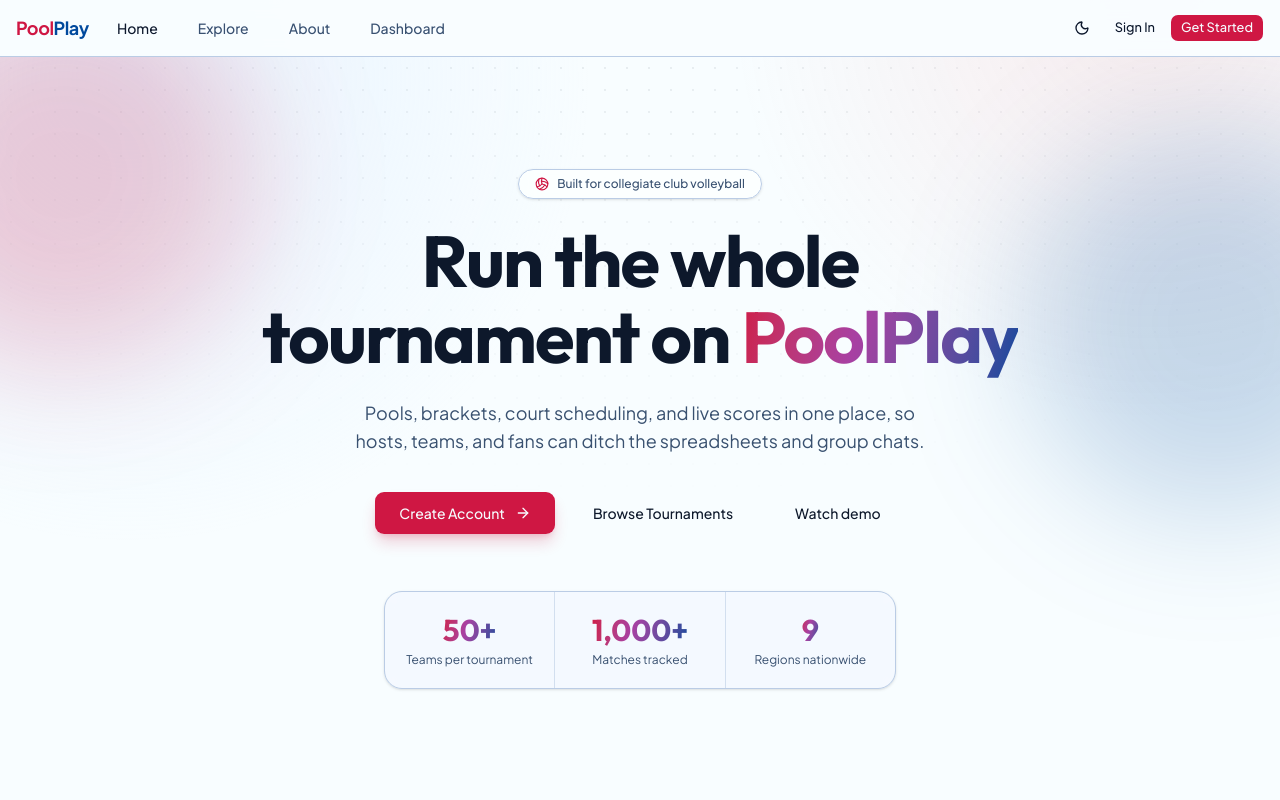
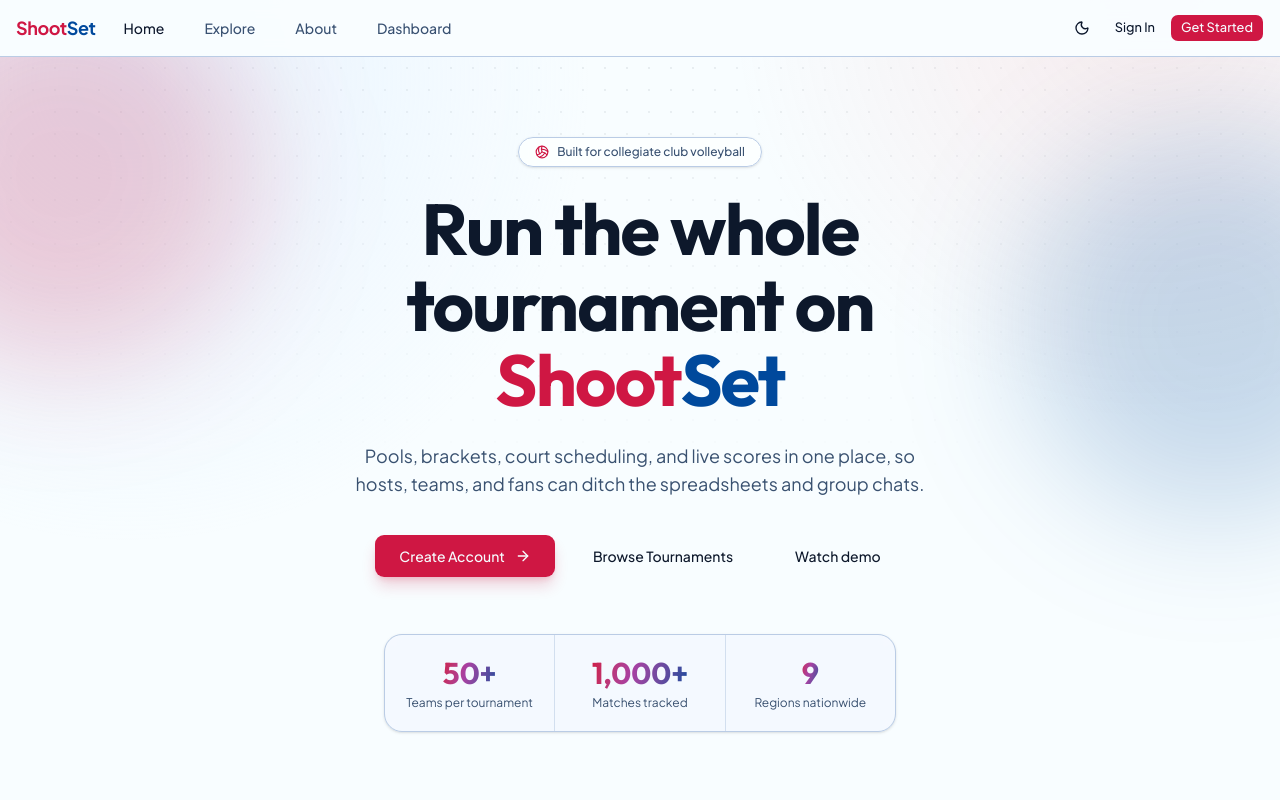
Before and after one commit to anderooc/PoolPlay, a Next.js app: page / in a window 1280 px wide. Shown: the top 800 px of the page. Built offline with nearby package versions, Linux system fonts and the light colour scheme; no server answers; the database is empty.

Commit message:
update: rebrand the wordmark and app identity to ShootSet
Rename the mark component and package, set APP_NAME, and render ShootSet as one flush wordmark across chrome, hero, icon, and Open Graph art.

```diff
--- a/package.json
+++ b/package.json
@@ -1,5 +1,5 @@
 {
-  "name": "poolplay",
+  "name": "shootset",
   "version": "0.1.0",
   "private": true,
   "scripts": {
--- a/src/app/opengraph-image.tsx
+++ b/src/app/opengraph-image.tsx
@@ -1,5 +1,5 @@
 /*
- * PoolPlay - Collegiate club volleyball tournament hub
+ * ShootSet - Collegiate club volleyball tournament hub
  * Copyright (C) 2026 Andrew Chang
  *
  * This program is free software: you can redistribute it and/or modify
@@ -10,7 +10,7 @@
 
 import { ImageResponse } from "next/og";
 
-export const alt = "PoolPlay — collegiate club volleyball tournament hub";
+export const alt = "ShootSet — collegiate club volleyball tournament hub";
 export const size = { width: 1200, height: 630 };
 export const contentType = "image/png";
 
@@ -32,13 +32,12 @@ export default function OpenGraphImage() {
         style={{
           display: "flex",
           alignItems: "center",
-          gap: "24px",
           fontSize: 76,
           fontWeight: 800,
         }}
       >
-        <span style={{ color: "#c92f45" }}>Pool</span>
-        <span style={{ color: "#315ca8", marginLeft: "-24px" }}>Play</span>
+        <span style={{ color: "#c92f45" }}>Shoot</span>
+        <span style={{ color: "#315ca8" }}>Set</span>
       </div>
       <div
         style={{
--- a/src/app/page.tsx
+++ b/src/app/page.tsx
@@ -1,5 +1,5 @@
 /*
- * PoolPlay - Collegiate club volleyball tournament hub
+ * ShootSet - Collegiate club volleyball tournament hub
  * Copyright (C) 2026 Andrew Chang
  *
  * This program is free software: you can redistribute it and/or modify
@@ -104,7 +104,10 @@ export default async function HomePage() {
                 Run the whole
                 <br />
                 tournament on{" "}
-                <span className="text-gradient-brand">PoolPlay</span>
+                <span className="inline-flex items-baseline whitespace-nowrap">
+                  <span className="text-primary">Shoot</span>
+                  <span className="text-secondary">Set</span>
+                </span>
               </h1>
 
               <p className="mx-auto mt-6 max-w-xl text-pretty text-base text-muted-foreground sm:text-lg">
--- a/src/components/layout/header.tsx
+++ b/src/components/layout/header.tsx
@@ -1,5 +1,5 @@
 /*
- * PoolPlay - Collegiate club volleyball tournament hub
+ * ShootSet - Collegiate club volleyball tournament hub
  * Copyright (C) 2026 Andrew Chang
  *
  * This program is free software: you can redistribute it and/or modify
@@ -18,7 +18,7 @@
 
 import { MobileNav } from "./mobile-nav";
 import { HeaderNav } from "./header-nav";
-import { PoolPlayMark } from "./poolplay-mark";
+import { ShootSetMark } from "./shoot-set-mark";
 import { ThemeToggle } from "@/components/theme-toggle";
 import { UserMenu } from "./user-menu";
 import { SkipLink } from "./skip-link";
@@ -43,7 +43,7 @@ export function Header({
       <SkipLink />
       <header className="sticky top-0 z-40 flex h-14 shrink-0 items-center gap-2 border-b bg-background/95 px-3 backdrop-blur-sm transition-[background-color,backdrop-filter,padding,gap] duration-300 ease-out motion-safe:animate-in motion-safe:fade-in-0 motion-safe:slide-in-from-top-1 sm:gap-3 sm:px-4 md:gap-4 md:px-6">
         <MobileNav isAdmin={isAdmin} schoolsHref={schoolsHref} />
-        <PoolPlayMark href="/" wordmarkClassName="text-lg font-bold" />
+        <ShootSetMark href="/" wordmarkClassName="text-lg font-bold" />
         <HeaderNav className="min-w-0" />
         <div className="flex-1" />
         <div className="flex shrink-0 items-center gap-1">
--- a/src/components/layout/mobile-nav.tsx
+++ b/src/components/layout/mobile-nav.tsx
@@ -1,7 +1,7 @@
 "use client";
 
 /*
- * PoolPlay - Collegiate club volleyball tournament hub
+ * ShootSet - Collegiate club volleyball tournament hub
  * Copyright (C) 2026 Andrew Chang
  *
  * This program is free software: you can redistribute it and/or modify
@@ -32,7 +32,7 @@ import {
 } from "@/components/ui/sheet";
 import { navLinks, type NavLink } from "./nav-links";
 import { SITE_TOP_LINKS } from "./header-nav";
-import { PoolPlayMark } from "./poolplay-mark";
+import { ShootSetMark } from "./shoot-set-mark";
 import { useState } from "react";
 
 function navHref(link: NavLink, schoolsHref?: string): string {
@@ -83,7 +83,7 @@ export function MobileNav({
           <SheetDescription className="sr-only">
             Links to dashboard sections and site pages
           </SheetDescription>
-          <PoolPlayMark
+          <ShootSetMark
             href="/dashboard"
             wordmarkClassName="text-lg font-bold"
             onClick={() => setOpen(false)}
--- a/src/components/layout/public-site-footer.tsx
+++ b/src/components/layout/public-site-footer.tsx
@@ -1,5 +1,5 @@
 /*
- * PoolPlay - Collegiate club volleyball tournament hub
+ * ShootSet - Collegiate club volleyball tournament hub
  * Copyright (C) 2026 Andrew Chang
  *
  * This program is free software: you can redistribute it and/or modify
@@ -17,13 +17,13 @@
  */
 
 import Link from "next/link";
-import { PoolPlayMark } from "@/components/layout/poolplay-mark";
+import { ShootSetMark } from "@/components/layout/shoot-set-mark";
 import { COPYRIGHT_HOLDER, COPYRIGHT_YEAR } from "@/lib/metadata";
 
 export function PublicSiteFooter({ showTagline = false }: { showTagline?: boolean }) {
   return (
     <footer className="border-t py-8 text-center text-sm text-muted-foreground">
-      <PoolPlayMark wordmarkClassName="text-sm font-bold" />
+      <ShootSetMark wordmarkClassName="text-sm font-bold" />
       {showTagline ? (
         <p className="mt-2 text-xs">
           Tournament hub for collegiate club volleyball.
--- a/src/components/layout/poolplay-mark.tsx
+++ b/src/components/layout/shoot-set-mark.tsx
@@ -1,5 +1,5 @@
 /*
- * PoolPlay - Collegiate club volleyball tournament hub
+ * ShootSet - Collegiate club volleyball tournament hub
  * Copyright (C) 2026 Andrew Chang
  *
  * This program is free software: you can redistribute it and/or modify
@@ -19,24 +19,24 @@
 import Link from "next/link";
 import { cn } from "@/lib/utils";
 
-type PoolPlayMarkProps = {
+type ShootSetMarkProps = {
   /** If set, wraps the wordmark in a link */
   href?: string;
   className?: string;
-  /** Classes on the inner wordmark (Pool + Play) */
+  /** Classes on the inner wordmark (Shoot + Set) */
   wordmarkClassName?: string;
   onClick?: () => void;
 };
 
 /**
- * Brand wordmark: "PoolPlay" as one word — Pool (primary/red), Play (secondary/blue).
+ * Brand wordmark: "ShootSet" as one word — Shoot (primary/red), Set (secondary/blue).
  */
-export function PoolPlayMark({
+export function ShootSetMark({
   href,
   className,
   wordmarkClassName,
   onClick,
-}: PoolPlayMarkProps) {
+}: ShootSetMarkProps) {
   const wordmark = (
     <span
       className={cn(
@@ -44,8 +44,8 @@ export function PoolPlayMark({
         wordmarkClassName
       )}
     >
-      <span className="text-primary">Pool</span>
-      <span className="text-secondary">Play</span>
+      <span className="text-primary">Shoot</span>
+      <span className="text-secondary">Set</span>
     </span>
   );
 
--- a/src/components/layout/site-header.tsx
+++ b/src/components/layout/site-header.tsx
@@ -1,5 +1,5 @@
 /*
- * PoolPlay - Collegiate club volleyball tournament hub
+ * ShootSet - Collegiate club volleyball tournament hub
  * Copyright (C) 2026 Andrew Chang
  *
  * This program is free software: you can redistribute it and/or modify
@@ -20,7 +20,7 @@ import Link from "next/link";
 import { buttonVariants } from "@/components/ui/button";
 import { cn } from "@/lib/utils";
 import { HeaderNav } from "./header-nav";
-import { PoolPlayMark } from "./poolplay-mark";
+import { ShootSetMark } from "./shoot-set-mark";
 import { SiteMobileNav } from "./site-mobile-nav";
 import { ThemeToggle } from "@/components/theme-toggle";
 import { UserMenu } from "./user-menu";
@@ -39,7 +39,7 @@ export function SiteHeader({ user }: { user?: SiteHeaderUser | null }) {
       <header className="sticky top-0 z-40 border-b bg-background/95 backdrop-blur-sm transition-[background-color,backdrop-filter] duration-300 ease-out motion-safe:animate-in motion-safe:fade-in-0 motion-safe:slide-in-from-top-1">
         <div className="container mx-auto flex h-14 items-center gap-2 px-4 transition-[padding,gap] duration-300 ease-out sm:gap-4">
           <SiteMobileNav signedIn={Boolean(user)} />
-          <PoolPlayMark href="/" wordmarkClassName="text-lg" />
+          <ShootSetMark href="/" wordmarkClassName="text-lg" />
           <HeaderNav className="min-w-0" />
           <div className="flex-1" />
           <div className="flex shrink-0 items-center gap-1">
--- a/src/components/layout/site-mobile-nav.tsx
+++ b/src/components/layout/site-mobile-nav.tsx
@@ -1,7 +1,7 @@
 "use client";
 
 /*
- * PoolPlay - Collegiate club volleyball tournament hub
+ * ShootSet - Collegiate club volleyball tournament hub
  * Copyright (C) 2026 Andrew Chang
  *
  * This program is free software: you can redistribute it and/or modify
@@ -31,7 +31,7 @@ import {
   SheetTitle,
   SheetTrigger,
 } from "@/components/ui/sheet";
-import { PoolPlayMark } from "./poolplay-mark";
+import { ShootSetMark } from "./shoot-set-mark";
 import { SITE_TOP_LINKS } from "./header-nav";
 
 export function SiteMobileNav({ signedIn = false }: { signedIn?: boolean }) {
@@ -57,9 +57,9 @@ export function SiteMobileNav({ signedIn = false }: { signedIn?: boolean }) {
         <div className="flex h-14 items-center border-b px-4 pr-12">
           <SheetTitle className="sr-only">Site navigation</SheetTitle>
           <SheetDescription className="sr-only">
-            Links to main PoolPlay pages
+            Links to main ShootSet pages
           </SheetDescription>
-          <PoolPlayMark
+          <ShootSetMark
             href="/"
             wordmarkClassName="text-lg font-bold"
             onClick={() => setOpen(false)}
--- a/src/lib/metadata.ts
+++ b/src/lib/metadata.ts
@@ -1,5 +1,5 @@
 /*
- * PoolPlay - Collegiate club volleyball tournament hub
+ * ShootSet - Collegiate club volleyball tournament hub
  * Copyright (C) 2026 Andrew Chang
  *
  * This program is free software: you can redistribute it and/or modify
@@ -18,7 +18,7 @@
 
 import type { Metadata } from "next";
 
-export const APP_NAME = "PoolPlay";
+export const APP_NAME = "ShootSet";
 
 export const COPYRIGHT_HOLDER = "Andrew Chang";
 export const COPYRIGHT_YEAR = 2026;
```
Also changed, not shown: src/app/icon.svg, 1 other file (tests, documents, lock files or other folders).
